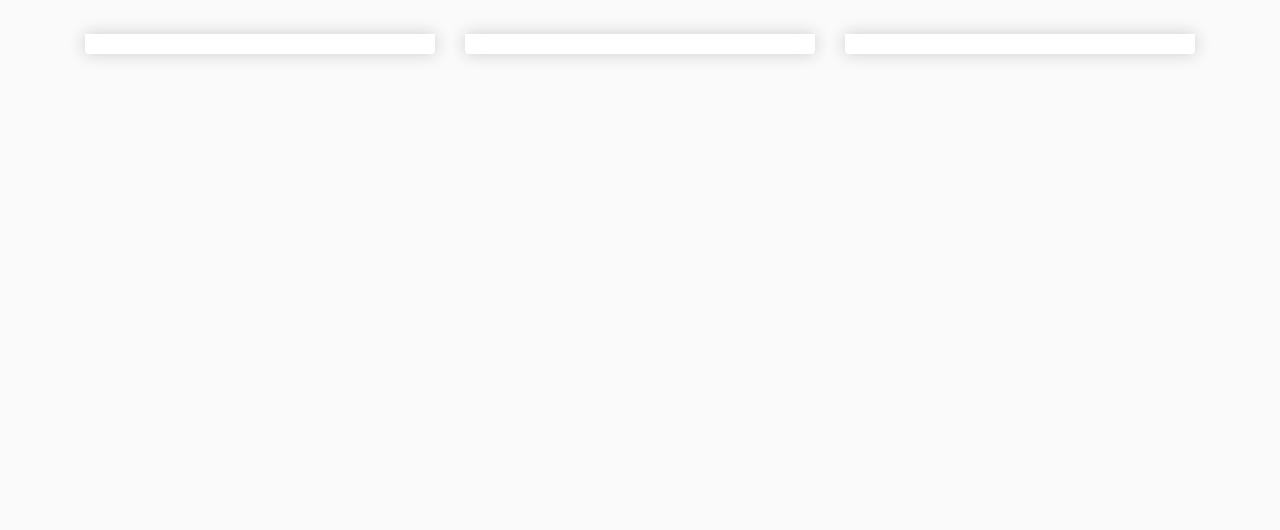
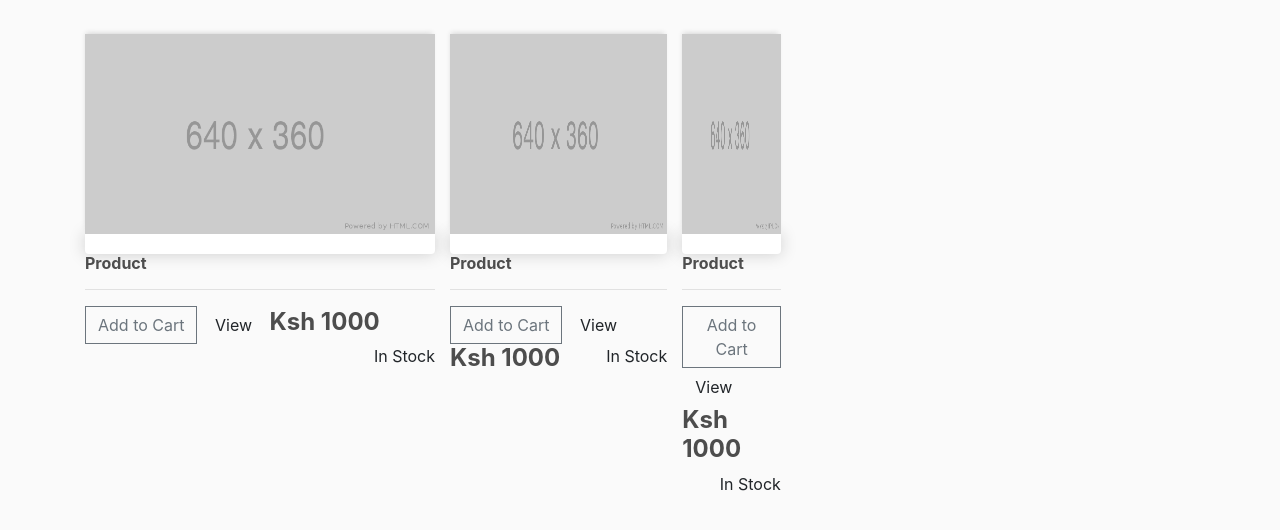
Before and after one commit to ndunguloren96/ltronix-shop, a Django app: page / in a window 1280 px wide. Shown: the part 57-587 px from the top of the page. Run offline with Django 4.2, Linux system fonts and the light colour scheme; some libraries are stand-ins or nearby versions.

Commit message:
feat: add placeholder image for product, title, buttons and styling

```diff
--- a/ecommerce/store/templates/store/store.html
+++ b/ecommerce/store/templates/store/store.html
@@ -2,15 +2,40 @@
 
 <div class="row">
   <div class="col-lg-4">
+    <img class="thumbnail" src="{% static 'images/placeholder.png' %}">
     <div class="box-element product"></div>
+      <h6><strong>Product</strong></h6>
+      <hr>
+
+      <button class="btn btn-outline-secondary add-btn">Add to Cart</button>
+      <a class=btn btn-outline-success" href="#">View</a>
+      <h4 style="display: inline-block;"><strong>Ksh 1000</strong></h4>
+      <p style="display: inline-block; float: right;">In Stock</p>
   </div>
 
+<div class="row">
   <div class="col-lg-4">
+    <img class="thumbnail" src="{% static 'images/placeholder.png' %}">
     <div class="box-element product"></div>
+      <h6><strong>Product</strong></h6>
+      <hr>
+
+      <button class="btn btn-outline-secondary add-btn">Add to Cart</button>
+      <a class=btn btn-outline-success" href="#">View</a>
+      <h4 style="display: inline-block;"><strong>Ksh 1000</strong></h4>
+      <p style="display: inline-block; float: right;">In Stock</p>
   </div>
 
+<div class="row">
   <div class="col-lg-4">
+    <img class="thumbnail" src="{% static 'images/placeholder.png' %}">
     <div class="box-element product"></div>
+      <h6><strong>Product</strong></h6>
+      <hr>
+
+      <button class="btn btn-outline-secondary add-btn">Add to Cart</button>
+      <a class=btn btn-outline-success" href="#">View</a>
+      <h4 style="display: inline-block;"><strong>Ksh 1000</strong></h4>
+      <p style="display: inline-block; float: right;">In Stock</p>
   </div>
-</div>
 {%endblock content%}
```
Also changed, not shown: ecommerce/static/images/placeholder.png (added).
